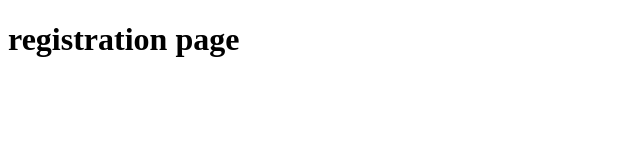
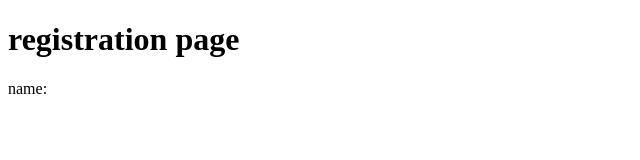
Before and after one commit to lubaiba/demo-bloodbank-app, a plain HTML site: page registration.html in a window 1280 px wide. Shown: the full height of the page, 0-640 px from the left. Drawn offline with Linux system fonts and the light colour scheme.

Commit message:
registration forn added

```diff
--- a/registration.html
+++ b/registration.html
@@ -7,5 +7,8 @@
 </head>
 <body>
     <h1>registration page</h1>
+    <form action="">
+        name:
+    </form>
 </body>
 </html>
```
